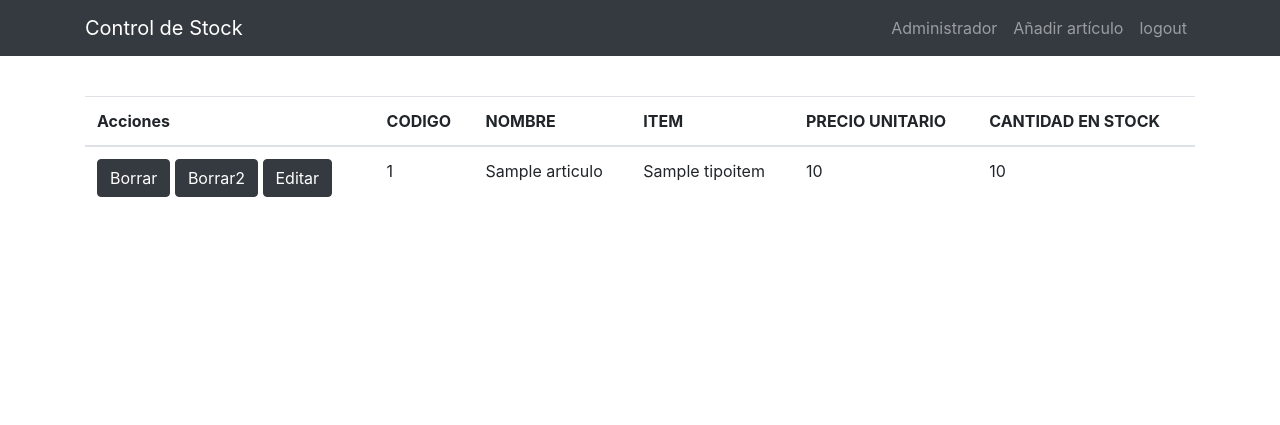
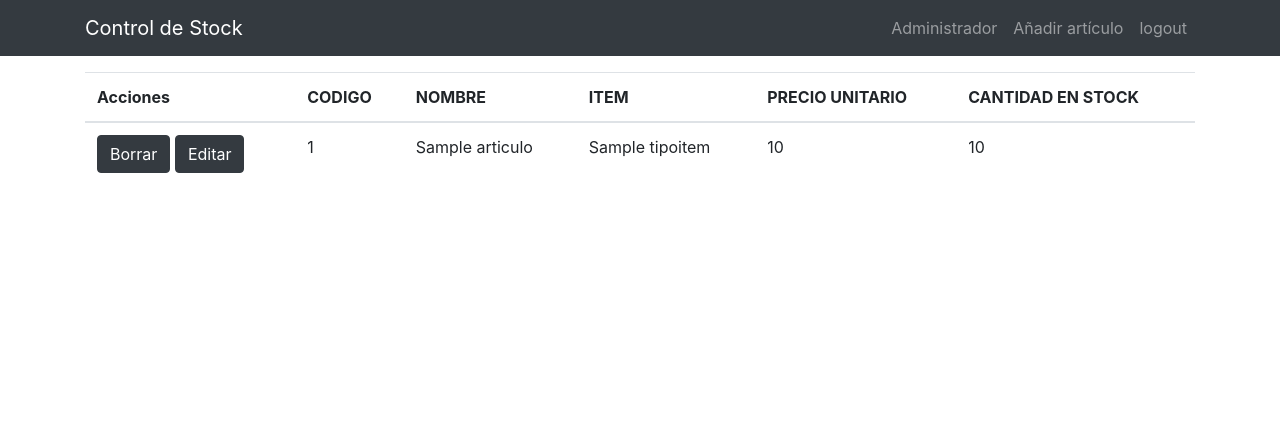
Before and after one commit to juanmfite/corbis-project, a Django app: page / in a window 1280 px wide. Shown: the top 425 px of the page. Run offline with Django 3.2, Linux system fonts and the light colour scheme; a user stored in the database is signed in; tables that the repository leaves empty hold one stand-in row (values such as "Sample post"); some libraries are stand-ins or nearby versions.

Commit message:
arreglo index.html

```diff
--- a/docker-compose.yml
+++ b/docker-compose.yml
@@ -7,7 +7,7 @@ services:
   web:
     build: .
     command: python manage.py runserver 0.0.0.0:8000
-    volumes:
+    volumes: #A modo de debug se utiliza con el volume
       - .:/code
     ports:
       - "8000:8000"
--- a/frontend/static/js/stock_actions.js
+++ b/frontend/static/js/stock_actions.js
@@ -1,5 +1,4 @@
 $( document ).ready(function() {
-    console.log( "ready!" );
 
     $("#deleteArticulo").click(function (val) {
 
@@ -27,7 +26,6 @@ $( document ).ready(function() {
                   }
               });
 
-
                 break;
             }
           });
--- a/frontend/templates/base.html
+++ b/frontend/templates/base.html
@@ -4,10 +4,7 @@
 
 
 <html lang="en">
-  <head> Comenzando 🚀
-
-
-      Mira **Deployment** para conocer como desplegar el proyecto.
+  <head>
     <!-- Required meta tags -->
     <meta charset="utf-8">
     <meta name="viewport" content="width=device-width, initial-scale=1, shrink-to-fit=no">
--- a/frontend/templates/index.html
+++ b/frontend/templates/index.html
@@ -30,7 +30,8 @@
         {% for articulo in articulos %}
           <tr>
             <td>
-                <a class="button btn btn-dark" href="askDeleteArticulo/{{ articulo.pk }}"> Borrar </a> <a class="button btn btn-dark" value = "{{ articulo.pk }}" id="deleteArticulo" href="#"> Borrar2 </a> <a class="button btn btn-dark" href="formulario/{{ articulo.pk }}/edit/"> Editar </a>
+                <!-- <a class="button btn btn-dark" value = "{{ articulo.pk }}" id="deleteArticulo" href="#"> Borrar </a> -->
+                <a class="button btn btn-dark" href="askDeleteArticulo/{{ articulo.pk }}"> Borrar </a>  <a class="button btn btn-dark" href="formulario/{{ articulo.pk }}/edit/"> Editar </a>
             </td>
             <td>{{ articulo.codigo }}</td>
             <td>{{ articulo.nombre_item }}</td>
```
Also changed, not shown: README.md.
